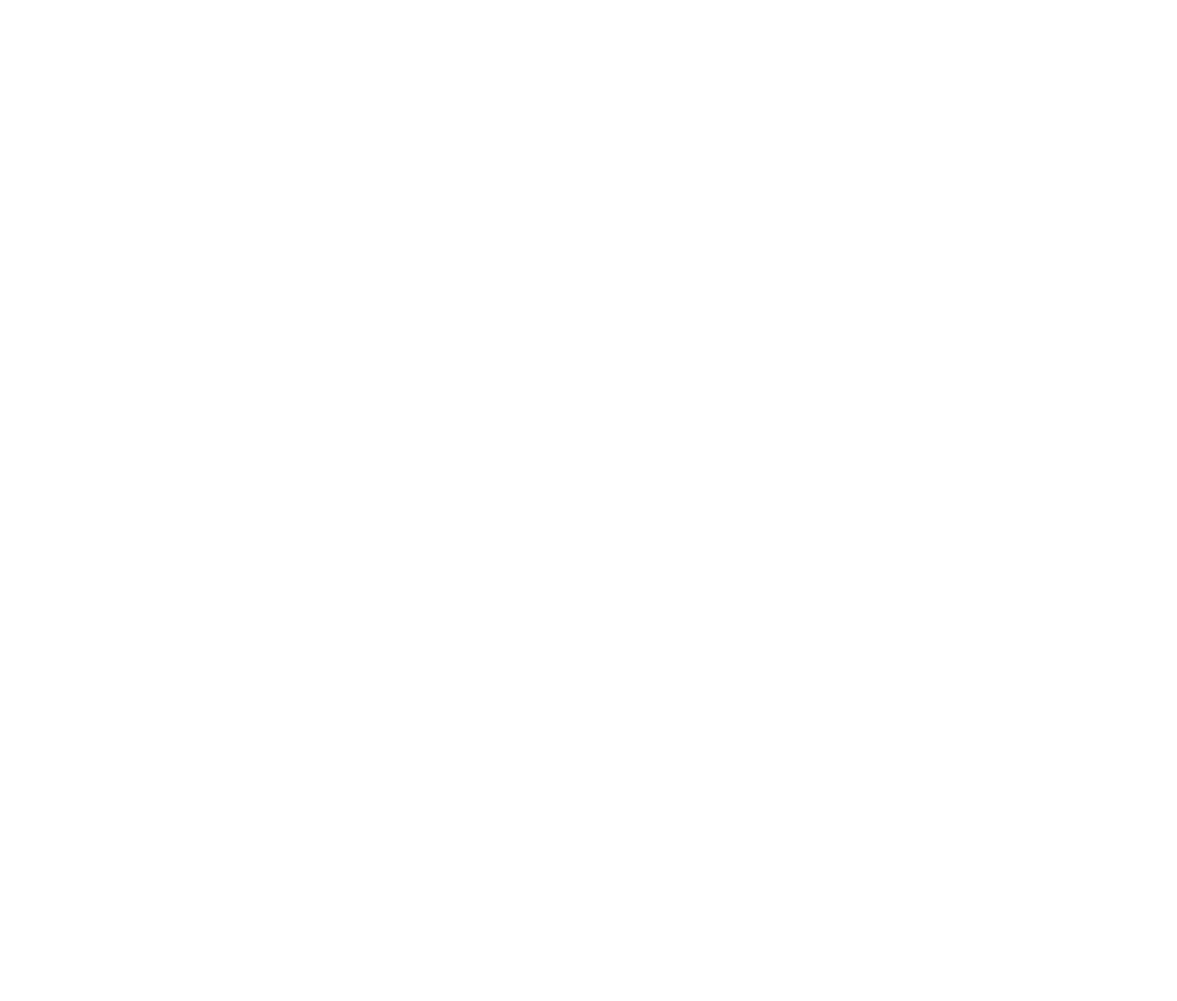
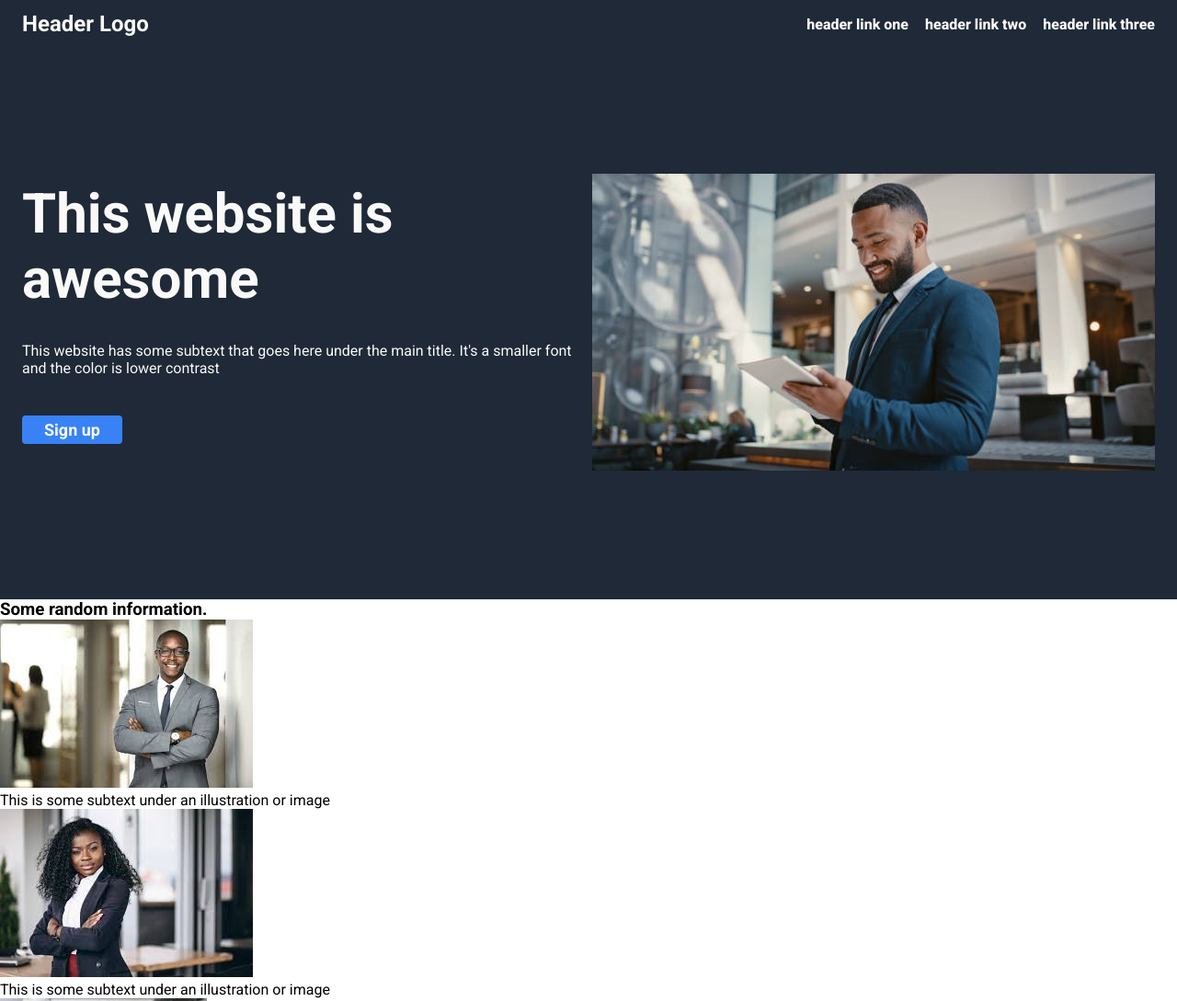
Before and after one commit to MrKnowItAllDev/landing-page, a plain HTML site: page index.html in a window 1280 px wide. Shown: the top 1089 px of the page at 92% size. Before the commit the page ends 800 px from the top, so only its background shows below. Drawn offline with Linux system fonts and the light colour scheme.

Commit message:
Add images to populate the site Complete nav and header section with styling

```diff
--- a/index.html
+++ b/index.html
@@ -3,9 +3,93 @@
 <head>
     <meta charset="UTF-8">
     <meta name="viewport" content="width=device-width, initial-scale=1.0">
-    <title>Document</title>
+    <link rel="stylesheet" href="styles/style.css">
+    <title>Landing Page</title>
 </head>
 <body>
+    <div id="navbar">
+        <div class="header-nav">
+            <div class="logo">
+                <h2>Header Logo</h2>
+            </div>
+            <div class="links">
+                <ul>
+                    <li><a href="#">header link one</a></li>
+                    <li><a href="#">header link two</a></li>
+                    <li><a href="#">header link three</a></li>
+                </ul>
+            </div>
+        </div>
+    </div>
 
+    <div class="banner-section">
+        <div class="main-content">
+
+            <div class="content-left">
+                <h1>This website is awesome</h1>
+                <p>This website has some subtext that goes here under the main title. It's a smaller font and the color is lower contrast</p>
+                <div class="btn-section-banner">
+                    <button class="btn btn-signup">Sign up</button>
+                </div>
+            </div>
+
+            <div class="content-right">
+                <img src="./img/istockphoto-1437931505-612x612.jpg" alt="banner image" />
+            </div>
+
+        </div>
+    </div>
+
+    <div class="information">
+        <h3>Some random information.</h3>
+        <div class="info-grid">
+
+            <div class="card">
+                <img src="./img/images.jpeg" alt="business image" />
+                <div class="text-section">
+                    <p>This is some subtext under an illustration or image</p>
+                </div>
+            </div>
+
+            <div class="card">
+                <img src="./img/images2.jpeg" alt="business image" />
+                <div class="text-section">
+                    <p>This is some subtext under an illustration or image</p>
+                </div>
+            </div>
+
+            <div class="card">
+                <img src="./img/images3.jpeg" alt="business image" />
+                <div class="text-section">
+                    <p>This is some subtext under an illustration or image</p>
+                </div>
+            </div>
+
+            <div class="card">
+                <img src="./img/images4.jpeg" alt="business image" />
+                <div class="text-section">
+                    <p>This is some subtext under an illustration or image</p>
+                </div>
+            </div>
+
+        </div>
+    </div>
+
+    <div class="quote-section">
+        <p>This is an inspiring quote, or a testimonial from a customer. Maybe it's just fillingup space, or maybe people will actually read it. Who knows? AllI know is that it looks nice.</p>
+        <h4>-Thor, God of Thunder</h4>
+    </div>
+
+    <div class="call-to-action">
+        <div class="cta-section">
+            <h4>Call to action! It's time!</h4>
+            <p>Sign up for our product by clicking that button right over there!</p>
+            <button class="btn secondary-btn">Sign up</button>
+        </div>
+    </div>
+
+    <div class="footer">
+        <p>Copyright &copy; The Odin Project 2025</p>
+    </div>
 </body>
 </html>
--- a/style.css
+++ /dev/null
@@ -1,5 +0,0 @@
-* {
-    margin: 0;
-    padding: 0;
-    box-sizing: border-box;
-}
--- /dev/null
+++ b/styles/style.css
@@ -0,0 +1,82 @@
+@import url('https://fonts.googleapis.com/css2?family=Roboto:ital,wght@0,100..900;1,100..900&display=swap');
+
+* {
+    margin: 0;
+    padding: 0;
+    box-sizing: border-box;
+    font-family: 'Roboto';
+}
+
+#navbar {
+    display: flex;
+    justify-content: center;
+    background-color: #1f2937;
+    padding: 12px 24px;
+}
+
+#navbar .header-nav {
+    display: flex;
+    justify-content: space-between;
+    align-items: center;
+    gap: 12px;
+    width: 1240px;
+}
+
+.header-nav .links ul {
+    display: flex;
+    list-style-type: none;
+    gap: 18px;
+}
+
+.header-nav .logo {
+    color: #f9faf8;
+}
+
+.header-nav .links ul li a {
+    color: #f9faf8;
+    text-decoration: none;
+    font-weight: 800;
+}
+
+.banner-section {
+    display: flex;
+    justify-content: center;
+    align-items: center;
+    background-color: #1f2937;
+    height: 600px;
+}
+
+.banner-section .main-content {
+    display: flex;
+    justify-content: center;
+    flex-wrap: wrap;
+    gap: 20px;
+}
+
+.main-content .content-left {
+    display: flex;
+    flex-direction: column;
+    color: #f9faf8;
+    justify-content: space-around;
+}
+
+.main-content .content-left h1 {
+    font-size: 60px;
+    margin-bottom: 16px;
+}
+
+.main-content .content-left,
+.main-content .content-right {
+    flex: 0 1 600px;
+}
+
+.btn {
+    color: #f9faf8;
+    font-weight: bold;
+    font-size: 18px;
+    padding: 5px 24px;
+    border: none;
+    border-radius: 4px;
+    margin: 24px 0;
+    background-color: #3882f6;
+}
```
Also changed, not shown: img/images.jpeg (added), img/images2.jpeg (added), img/images3.jpeg (added), img/images4.jpeg (added), img/istockphoto-1437931505-612x612.jpg (added).
